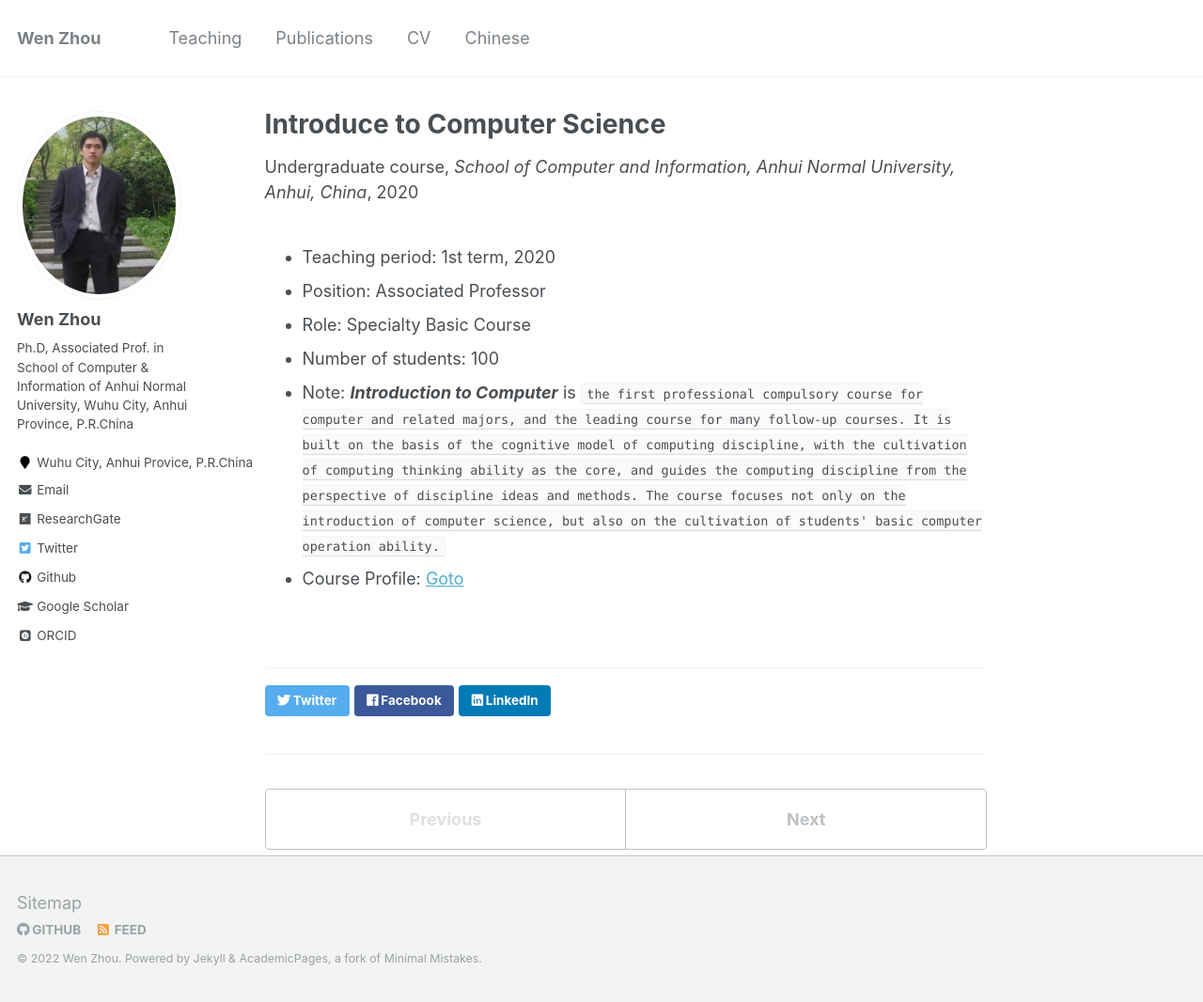
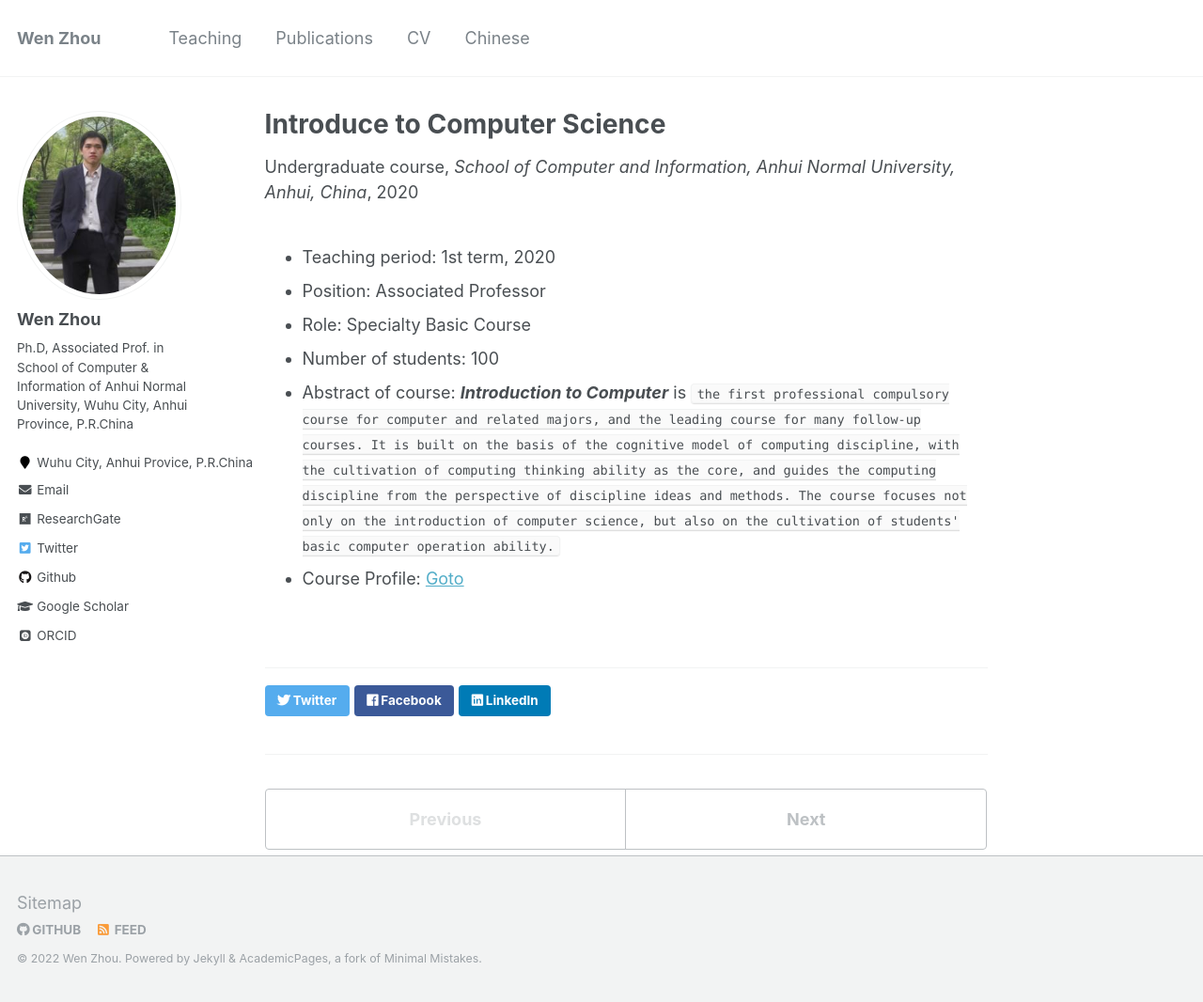
Before and after one commit to zhouwen327/zhouwen327.github.io, a Jekyll site: the page built from _teaching/2020-T1-ITC.md, in a window 1280 px wide and 1066 px high. Shown: the whole window at 94% size. Built offline with Jekyll 4.4.1, drawn with Linux system fonts in a browser that asks for light colours; some web fonts are replaced.

Commit message:
Update 2020-T1-ITC.md

```diff
--- a/_teaching/2020-T1-ITC.md
+++ b/_teaching/2020-T1-ITC.md
@@ -11,5 +11,5 @@
 * Position: Associated Professor
 * Role: Specialty Basic Course
 * Number of students: 100
-* Note: <b><i>Introduction to Computer</i></b> is `the first professional compulsory course for computer and related majors, and the leading course for many follow-up courses. It is built on the basis of the cognitive model of computing discipline, with the cultivation of computing thinking ability as the core, and guides the computing discipline from the perspective of discipline ideas and methods. The course focuses not only on the introduction of computer science, but also on the cultivation of students' basic computer operation ability.`
+* Abstract of course: <b><i>Introduction to Computer</i></b> is `the first professional compulsory course for computer and related majors, and the leading course for many follow-up courses. It is built on the basis of the cognitive model of computing discipline, with the cultivation of computing thinking ability as the core, and guides the computing discipline from the perspective of discipline ideas and methods. The course focuses not only on the introduction of computer science, but also on the cultivation of students' basic computer operation ability.`
 * Course Profile: [Goto](http://ivr-ahnu.cn/lectures/itc/)
```
